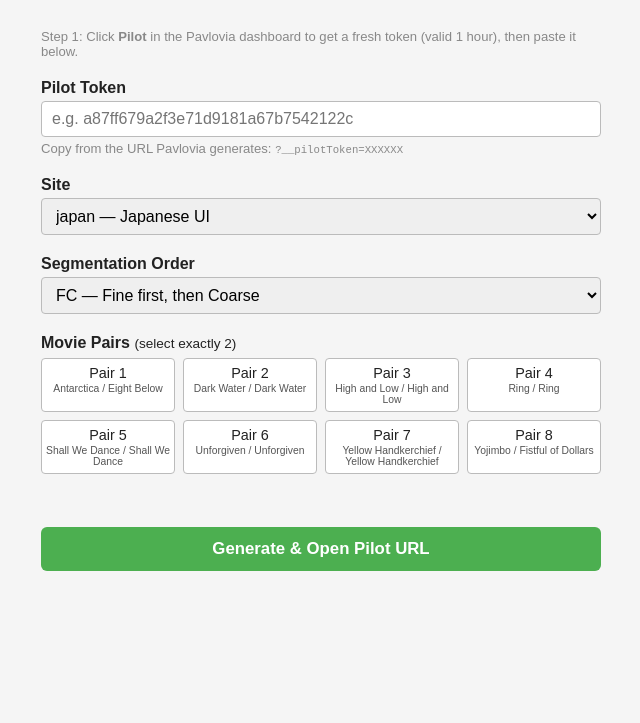
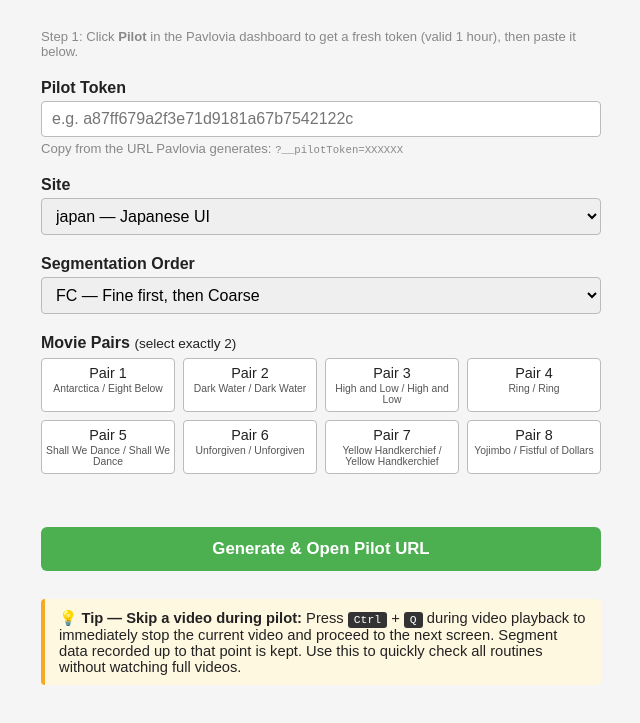
Before and after one commit to yamhiroki/pilot-launcher, a plain HTML site: page index.html in a window 1280 px wide. Shown: the part 107-830 px from the top of the page, without its empty margins (319-959 px from the left). Before the commit the page ends 800 px from the top, so only its background shows below. Drawn offline with Linux system fonts and the light colour scheme.

Commit message:
Add Ctrl+Q tip box to launcher page

```diff
--- a/index.html
+++ b/index.html
@@ -79,6 +79,22 @@
     }
     #result a { color: #1a7a1a; }
     .step { color: #888; font-size: 0.82em; margin-bottom: 2px; }
+    .tip {
+      background: #fff8e1;
+      border-left: 4px solid #f9a825;
+      border-radius: 4px;
+      padding: 10px 14px;
+      margin-top: 28px;
+      font-size: 0.92em;
+    }
+    .tip kbd {
+      background: #333;
+      color: #fff;
+      border-radius: 3px;
+      padding: 2px 6px;
+      font-size: 0.95em;
+      font-family: monospace;
+    }
   </style>
 </head>
 <body>
@@ -120,6 +136,13 @@
 <button onclick="launch()">Generate &amp; Open Pilot URL</button>
 
 <div id="result"></div>
+
+<div class="tip">
+  💡 <strong>Tip — Skip a video during pilot:</strong>
+  Press <kbd>Ctrl</kbd> + <kbd>Q</kbd> during video playback to immediately stop the current video and proceed to the next screen.
+  Segment data recorded up to that point is kept.
+  Use this to quickly check all routines without watching full videos.
+</div>
 
 <script>
   function updatePairs() {
```
